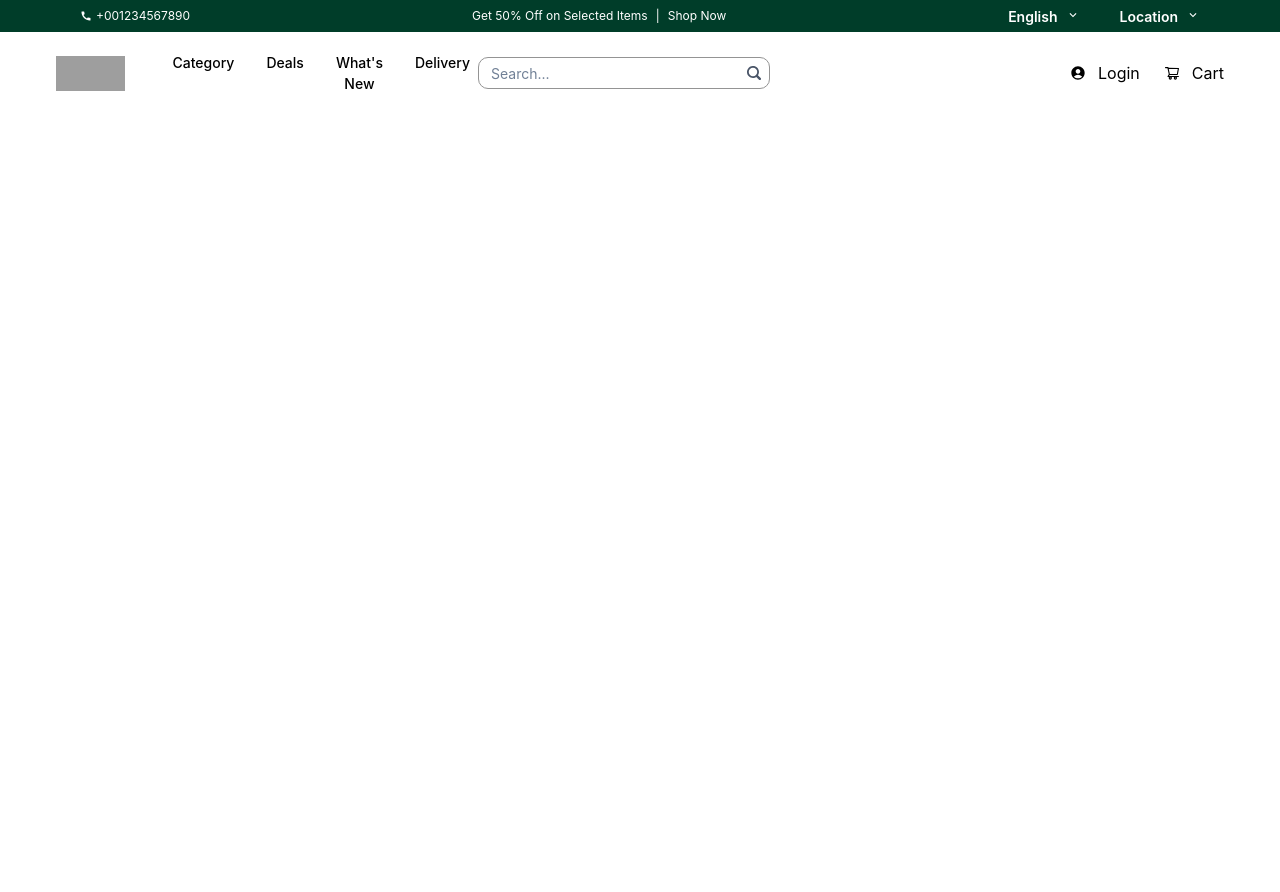
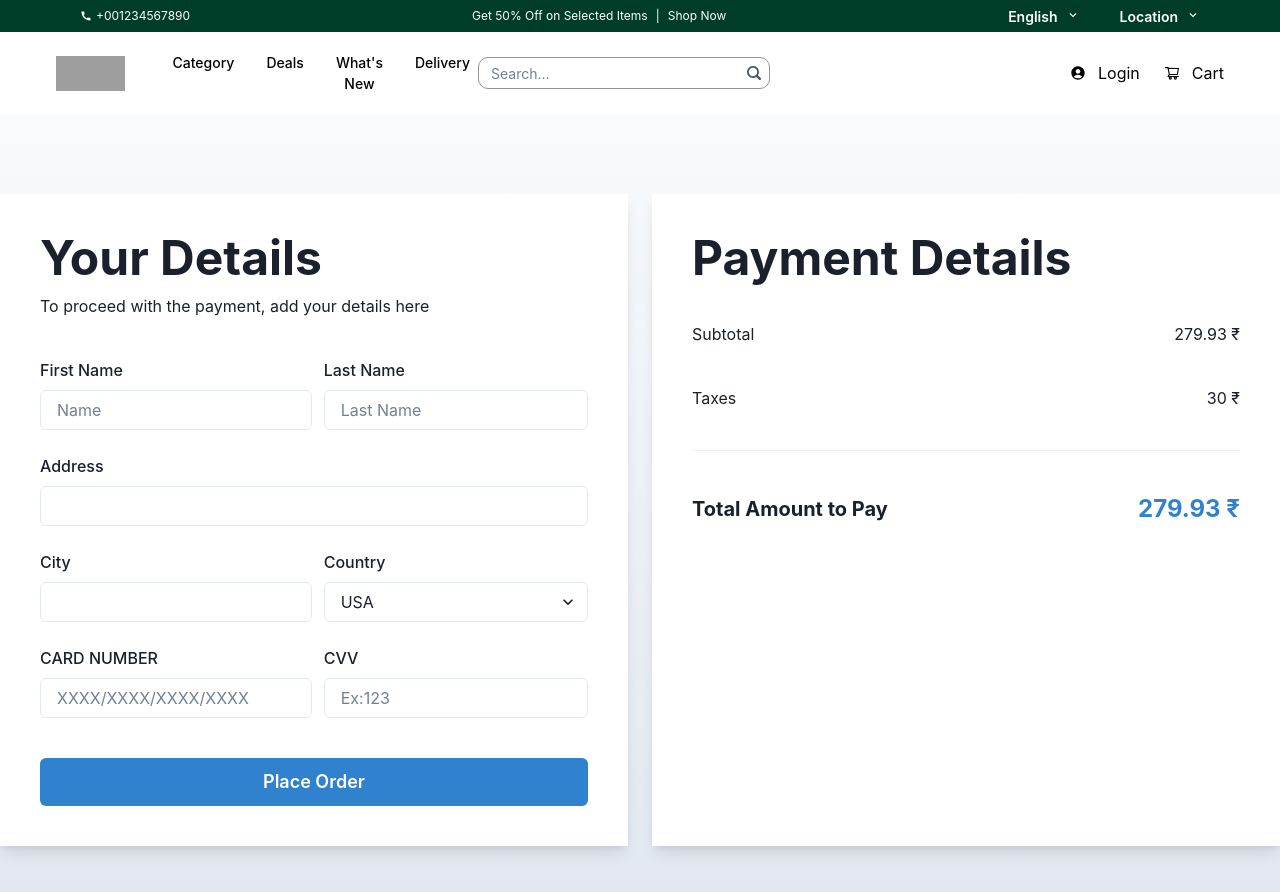
Before and after one commit to nikhil-pillare/SOUNDWAVE, a React (Create React App) app in the folder my-app/: page /payment in a window 1280 px wide. Shown: the top 892 px of the page. Before the commit the page ends 800 px from the top, so only its background shows below. Built offline with nearby package versions, Linux system fonts and the light colour scheme; grey boxes are pictures that could not be loaded.

Commit message:
changes are done

```diff
--- a/my-app/src/Components/LandingSections/NavBar.tsx
+++ b/my-app/src/Components/LandingSections/NavBar.tsx
@@ -301,9 +301,11 @@ import { shallowEqual, useSelector } from "react-redux";
             <Flex alignItems={"center"} gap={3}>
             <AiOutlineShoppingCart/>
             <Link _hover={{textDecoration:"none"}} className="hover-underline-animation">
+            <PathLink to='/cart'>
             <Text>
               Cart
             </Text>
+            </PathLink>
             </Link>
 
 
--- a/my-app/src/Pages/Cart/CartOrderSummary.tsx
+++ b/my-app/src/Pages/Cart/CartOrderSummary.tsx
@@ -11,6 +11,7 @@ import {
 import { useSelector } from 'react-redux'
 import { Cart_state } from '../../Redux/Cart_redux/Types'
   import { formatPrice } from './PriceTag'
+  import {Link as PathLink} from 'react-router-dom'
 
   type OrderSummaryItemProps = {
     label: string
@@ -31,7 +32,7 @@ import { Cart_state } from '../../Redux/Cart_redux/Types'
   }
 
   export const CartOrderSummary = () => {
-    const amount : number = useSelector((store:Cart_state)=>store.total_amount)
+    const amount : number = useSelector((store:any)=>store.cartReducer.total_amount)
     return (
       <Stack spacing="8" borderWidth="1px" rounded="lg" padding="8" width="full">
         <Heading size="md">Order Summary</Heading>
@@ -60,9 +61,11 @@ import { Cart_state } from '../../Redux/Cart_redux/Types'
             </Text>
           </Flex>
         </Stack>
+        <PathLink to='/payment'>
         <Button colorScheme="blue" size="lg" fontSize="md" rightIcon={<FaArrowRight />}>
           Checkout
         </Button>
+        </PathLink>
       </Stack>
     )
   }
--- a/my-app/src/Pages/Cart/MainPage.tsx
+++ b/my-app/src/Pages/Cart/MainPage.tsx
@@ -15,22 +15,24 @@ import { store } from '../../Redux/store'
 //import { store } from '../Redux/store'
 import { CartItem } from '../../Components/Cart/CartItem'
 import { CartOrderSummary } from './CartOrderSummary'
+import {Link as PathLink} from 'react-router-dom'
 
 
 
   function MainPage(){
-    const products: readonly Cart_item[] = useSelector((store : Cart_state)=>store.cart)
-    const amount : number = useSelector((store:Cart_state)=>store.total_amount)
+    //const products:[] = []
+    const products :Cart_item[] = useSelector((store:any)=>store.cartReducer.cart)
+    const amount : number = useSelector((store:any)=>store.cartReducer.total_amount)
     const dispatch = useDispatch()
     useEffect(()=>{
       dispatch({type:SET_TOTAL_AMOUNT})
     },[])
-    console.log(products,amount);
+    console.log(amount);
     ////////QUANTITY HANDLER/////////////
 
     /////////////////////
     return(
-        <Box
+      <Box
         maxW={{ base: '3xl', lg: '7xl' }}
         mx="auto"
         px={{ base: '4', md: '8', lg: '12' }}
@@ -57,7 +59,9 @@ import { CartOrderSummary } from './CartOrderSummary'
             <CartOrderSummary />
             <HStack mt="6" fontWeight="semibold">
               <p>or</p>
+              <PathLink to='/'>
               <Link color={mode('blue.500', 'blue.200')}>Continue shopping</Link>
+              </PathLink>
             </HStack>
           </Flex>
         </Stack>
--- a/my-app/src/Pages/MainRoutes.tsx
+++ b/my-app/src/Pages/MainRoutes.tsx
@@ -6,6 +6,8 @@ import { AdminSide } from "./Admin/Adminside";
 import Login from "./Login/Login";
 import SignUpForm from "./SignUp/SignUp";
 import { SingleProductPage } from "./Product/SingleProductPage";
+import MainPage from "./Cart/MainPage";
+import Payment from "./Payment/Payment";
 
 export default function MainRoutes(){
     return (
@@ -17,6 +19,8 @@ export default function MainRoutes(){
    <Route path="/userlogin" element={<Login/>}/>
    <Route path="/signup" element={<SignUpForm/>}/>
    <Route path="/products/:id" element={<SingleProductPage/>}></Route>
+   <Route path="/cart" element={<MainPage/>}></Route>
+   <Route path="/payment" element={<Payment/>}></Route>
     </Routes>
     )
 }
--- /dev/null
+++ b/my-app/src/Pages/Payment/Payment.tsx
@@ -0,0 +1,209 @@
+import { AlertDialog, AlertDialogBody, AlertDialogContent, AlertDialogFooter, AlertDialogHeader, AlertDialogOverlay, Button, Container, Divider, Flex, FormControl, FormLabel, Grid, GridItem, Heading, HStack, Input, InputGroup, InputRightElement, Select, SimpleGrid, Text, VStack } from "@chakra-ui/react"
+import { useEffect, useRef, useState } from "react"
+import { useDispatch, useSelector } from "react-redux"
+import { Link, Navigate } from "react-router-dom"
+import { SET_TOTAL_AMOUNT } from "../../Redux/actions_types"
+import { Cart_state } from "../../Redux/Cart_redux/Types"
+import { store } from "../../Redux/store"
+
+function Payment() {
+  //const amount: number = useSelector((store: any) => store.cartReducer.total_amount)
+  const amount : number = useSelector((store:any)=>store.cartReducer.total_amount)
+  const [showOTP, setShowOTP] = useState(false); // State to control the OTP pop-up window
+  const [otp, setOTP] = useState(["", "", "", ""]);
+  const dispatch = useDispatch()
+  const cancelRef = useRef<HTMLInputElement | null>(null);
+  const [ispay,setpay] = useState(false)
+  const [showPaymentSuccess, setShowPaymentSuccess] = useState(false);
+ // const inputRefs = Array.from({ length: 4 }, () => useRef<HTMLInputElement | null>(null));
+  useEffect(() => {
+
+
+     dispatch({ type : SET_TOTAL_AMOUNT })
+
+
+  }, [])
+
+    // Function to handle OTP submission
+    const handleOTPSubmit = () => {
+        // You can perform OTP validation or any other actions here
+        // For now, we'll simply close the OTP pop-up window
+        setShowOTP(false);
+        setpay(true)
+        handlePaymentSuccessClose()
+      };
+      const handleInputChange = (index: number, value: string) => {
+        // Handle changes for each input digit
+        // For example, you can update the OTP state accordingly
+        const newOTP = [...otp]; // Create a copy of the current otp state
+        newOTP[index] = value;
+        setOTP(newOTP);
+
+      }
+      function handlePaymentSuccessClose(){
+        setShowPaymentSuccess(true);
+        // Add any additional logic if needed
+      };
+      const generateOrderId = () => {
+        return Math.floor(Math.random() * 1000000);
+      };
+
+      const orderId = generateOrderId();
+
+  //console.log(amount);
+
+  if (showPaymentSuccess) {
+    return (
+      <AlertDialog isOpen={true} leastDestructiveRef={cancelRef} onClose={handlePaymentSuccessClose}>
+        <AlertDialogOverlay />
+        <AlertDialogContent>
+          <AlertDialogHeader>Payment Successful!</AlertDialogHeader>
+          <AlertDialogBody>
+            Thank you for your payment. Your order has been successfully placed.
+            {/* You can also show the order ID here if needed */}
+            <Text fontSize="xl" fontWeight="bold">
+            Order ID: {orderId}
+          </Text>
+          </AlertDialogBody>
+          <AlertDialogFooter>
+          <Button as={Link} to="/" colorScheme="blue">
+            Back to Home
+          </Button>
+          </AlertDialogFooter>
+        </AlertDialogContent>
+      </AlertDialog>
+    );
+  }
+
+  // Rest of your code remains unchanged...
+
+
+
+
+  return (
+    <Flex h='100vh' py={20} bg='linear-gradient(to bottom, #F8FAFC, #E2E8F0)'>
+      <Container maxW='container.xl' p={0}>
+        <Grid templateColumns="1fr 1fr" gap={6}>
+          {/* Left Side: User Details */}
+          <VStack bg='white' p={10} spacing={10} alignItems='flex-start' boxShadow='lg'>
+            <VStack spacing={3} alignItems='flex-start'>
+              <Heading size='2xl'>Your Details</Heading>
+              <Text>To proceed with the payment, add your details here</Text>
+            </VStack>
+
+            <SimpleGrid column={2} columnGap={3} rowGap={6} w='full'>
+              <GridItem colSpan={1} >
+                <FormControl>
+                  <FormLabel>First Name</FormLabel>
+                  <Input placeholder="Name" />
+                </FormControl>
+              </GridItem>
+              <GridItem colSpan={1} >
+                <FormControl>
+                  <FormLabel>Last Name</FormLabel>
+                  <Input placeholder="Last Name" />
+                </FormControl>
+              </GridItem>
+              <GridItem colSpan={2} >
+                <FormControl>
+                  <FormLabel>Address</FormLabel>
+                  <Input />
+                </FormControl>
+              </GridItem>
+              <GridItem colSpan={1} >
+                <FormControl>
+                  <FormLabel>City</FormLabel>
+                  <Input />
+                </FormControl>
+              </GridItem>
+              <GridItem colSpan={1} >
+                <FormControl>
+                  <FormLabel>Country</FormLabel>
+                  <Select>
+                    <option value='usa'>USA</option>
+                    <option value='India'>INDIA</option>
+                  </Select>
+                </FormControl>
+              </GridItem>
+              <GridItem colSpan={1} >
+                <FormControl>
+                  <FormLabel>CARD NUMBER</FormLabel>
+                  <Input placeholder="XXXX/XXXX/XXXX/XXXX" type='text'/>
+                </FormControl>
+              </GridItem>
+              <GridItem colSpan={1} >
+                <FormControl>
+                  <FormLabel>CVV</FormLabel>
+                  <Input placeholder="Ex:123" type='number'/>
+                </FormControl>
+              </GridItem>
+            </SimpleGrid>
+
+            <Button color='white' bg='blue.500' size='lg' w='full' onClick={() => setShowOTP(true)}>
+              Place Order
+            </Button>
+          </VStack>
+
+          {/* Right Side: Payment Details */}
+          <VStack w='full' p={10} spacing={10} alignItems='flex-start' bg='white' boxShadow='lg'>
+            <Heading size='2xl'>Payment Details</Heading>
+
+            <HStack justify='space-between' w='full'>
+              <Text>Subtotal</Text>
+              <Text>{amount} ₹</Text>
+            </HStack>
+
+            <HStack justify='space-between' w='full'>
+              <Text>Taxes</Text>
+              <Text>{30} ₹</Text>
+            </HStack>
+
+            <Divider w='full' />
+
+            <HStack justify='space-between' w='full'>
+              <Text fontWeight='bold' fontSize='xl'>Total Amount to Pay</Text>
+              <Text fontWeight='bold' fontSize='2xl' color='blue.500'>
+                {`${amount.toFixed(2)} ₹`}
+              </Text>
+            </HStack>
+            <AlertDialog leastDestructiveRef={cancelRef} isOpen={showOTP} onClose={() => setShowOTP(false)}>
+      <AlertDialogOverlay />
+      <AlertDialogContent>
+        <AlertDialogHeader>Enter OTP</AlertDialogHeader>
+        <AlertDialogBody>
+          <FormControl>
+            <FormLabel>OTP</FormLabel>
+            <InputGroup size="lg">
+              {/* Render four input boxes for each input digit */}
+              {[0, 1, 2, 3].map((index) => (
+                <Input
+                  key={index}
+                  type="text"
+                  maxLength={1}
+                  value={otp[index] || ''}
+                  onChange={(e) => handleInputChange(index, e.target.value)}
+                  width="14%"
+                  textAlign="center"
+                  autoFocus={index === 0}
+                />
+              ))}
+
+            </InputGroup>
+          </FormControl>
+        </AlertDialogBody>
+        <AlertDialogFooter>
+          <Button onClick={() => setShowOTP(false)}>Cancel</Button>
+          <Button colorScheme="blue" onClick={handleOTPSubmit} ml={3}>
+            Submit
+          </Button>
+        </AlertDialogFooter>
+      </AlertDialogContent>
+    </AlertDialog>
+          </VStack>
+        </Grid>
+      </Container>
+    </Flex>
+  );
+}
+
+export default Payment;
--- a/my-app/src/Redux/Cart_redux/reducer.tsx
+++ b/my-app/src/Redux/Cart_redux/reducer.tsx
@@ -48,6 +48,8 @@ export const reducer = (state:Cart_state = inti,action:Cart_actions)=>{
       return {...state,cart:updated}
     }
     case SET_TOTAL_AMOUNT:{
+      console.log('In total count');
+
       let total=0
       for(let i=0;i<state.cart.length;i++){
         total = total + state.cart[i]['price']*state.cart[i]['quantity']
```
Also changed, not shown: my-app/src/Pages/Payment/PaymentSuccessfull.tsx (added, +35 -0 lines).
